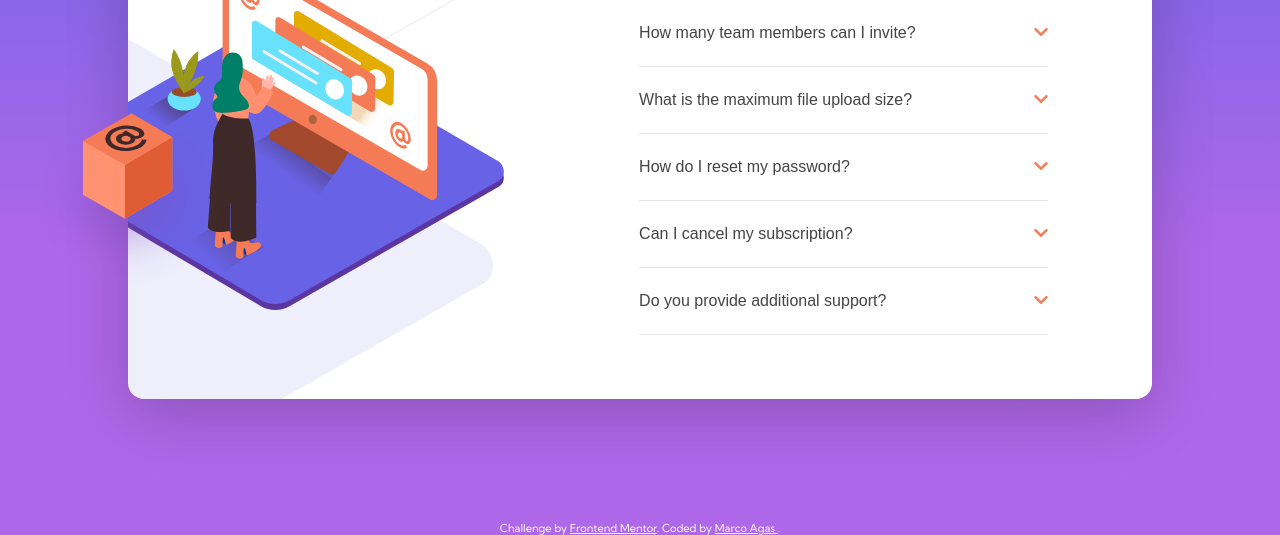
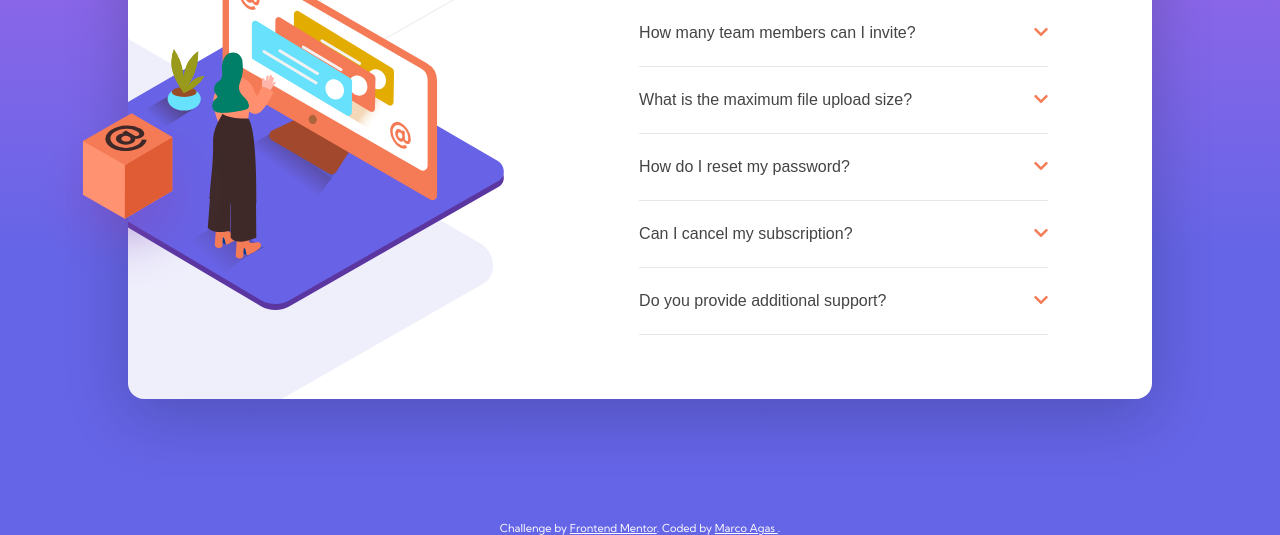
Before and after one commit to MarcoJHB/faq-accordion-card-main, a plain HTML site: page index.html in a window 1280 px wide. Shown: the part 265-800 px from the top of the page. Drawn offline with Linux system fonts and the light colour scheme.

Commit message:
Swapped background colours

```diff
--- a/style.scss
+++ b/style.scss
@@ -56,7 +56,7 @@ body{
     min-height: 100vh;
     padding: 2rem 10vw;
     background: var(--color-soft-violet);
-    background: linear-gradient(0deg, var(--color-soft-violet) 35%, var(--color-soft-blue) 100%);
+    background: linear-gradient(0deg, var(--color-soft-blue) 35%, var(--color-soft-violet) 100%);
     font-family: 'Kumbh Sans', sans-serif;
     font-size: 2.25rem;
 }
```
Also changed, not shown: css/style.css, screenshot.png.
